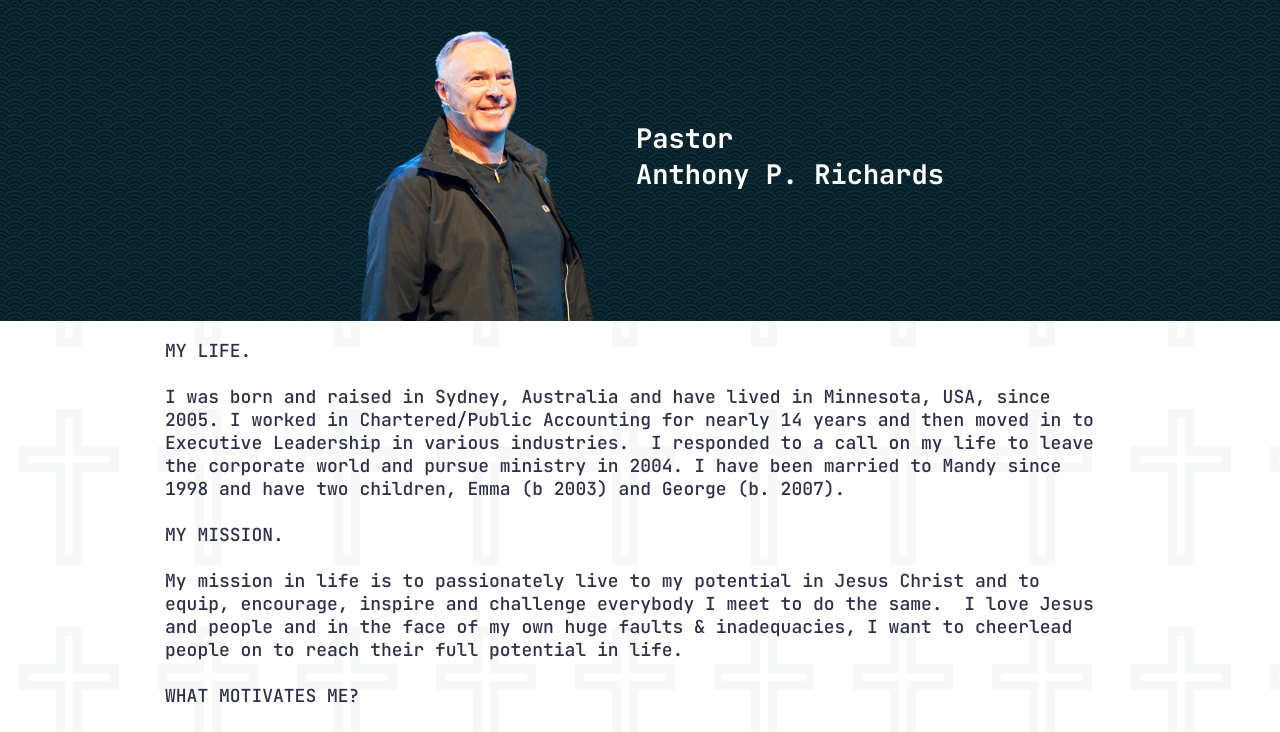
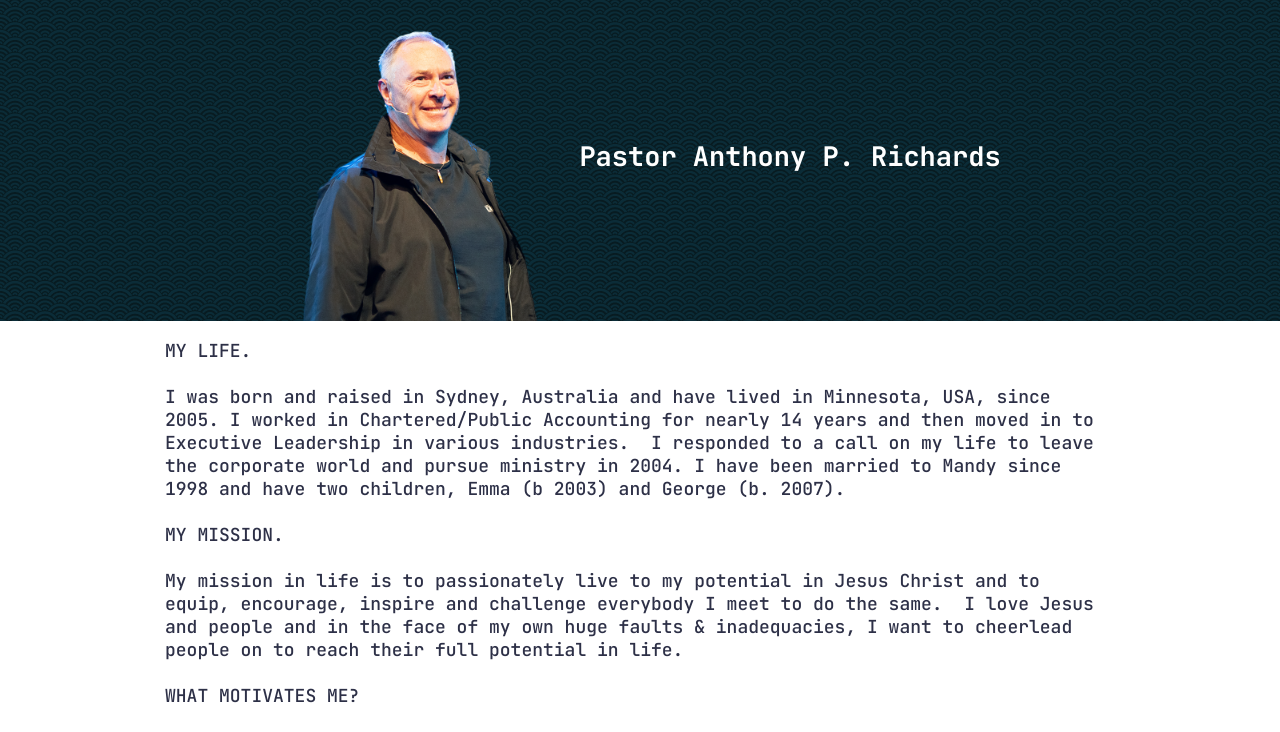
Before and after one commit to YegorCreative/Anthony-P.-Richards, a plain HTML site: page index.html in a window 1280 px wide. Shown: the part 58-790 px from the top of the page. Drawn offline with Linux system fonts and the light colour scheme.

Commit message:
just reverse update

```diff
--- a/CSS/responsive.css
+++ b/CSS/responsive.css
@@ -1,3 +1,8 @@
+@media only screen and (max-device-width: 1366px) {
+  .parallax {
+    background-attachment: scroll;
+  }
+}
 @media screen and (min-width: 1024px){
 
  .rightSide, .leftSide {
--- a/CSS/styles.css
+++ b/CSS/styles.css
@@ -15,7 +15,7 @@ body {
     font-weight: 500;
   font-size: 18px;
   background-color: white;
-  background-image: url("../Assets/pat.png");
+  /*background-image: url("../Assets/pat.png");*/
   background-repeat: repeat;
 
   }
--- a/index.html
+++ b/index.html
@@ -22,10 +22,10 @@
 
 
     <div class="headerRow">ENCOURAGE. EQUIP. INSPIRE. CHALLENGE.</div>
-
+    <div class="section1">
       <div class="rightSide">
         <img src="Assets/Anthony1.png" alt="picture of Pastor Anthony">
-        <h1>Pastor<br> Anthony P. Richards</h1>
+        <h1>Pastor Anthony P. Richards</h1>
       </div>
       <div class="leftSide">
 
@@ -51,7 +51,7 @@
           <br><br>
           Matthew 28:19-20 “19 Go therefore and MAKE DISCIPLES of all the nations, baptizing them in the name of the Father and of the Son and of the Holy Spirit, 20 TEACHING THEM to observe ALL things that I have commanded you;”</p>
       </div>
-
+    </div>
     <div class="socialLinks">
       <h1>Social Links</h1>
       <div class="linksss">
```
Also changed, not shown: Assets/sidney.png (added), 1 other file.
